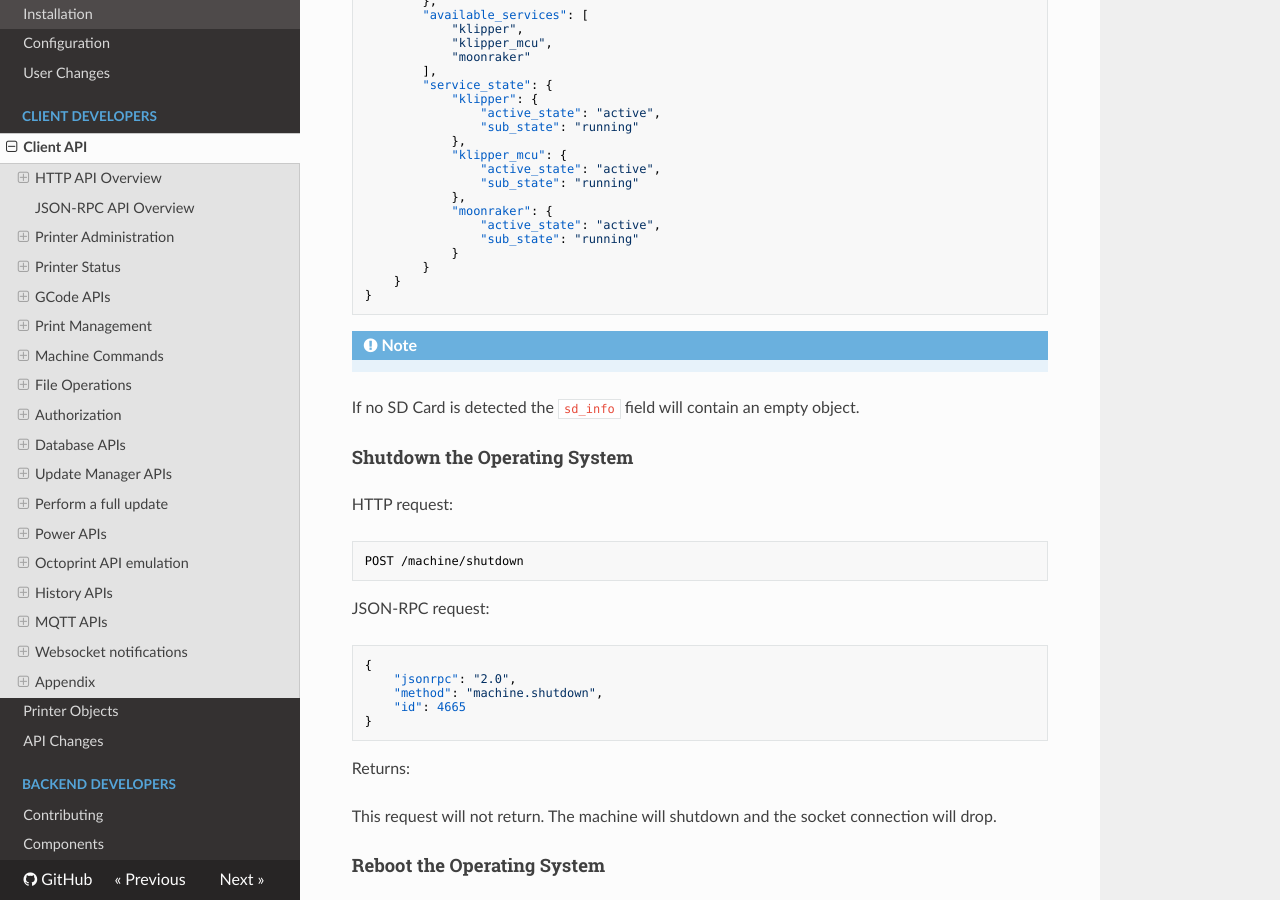
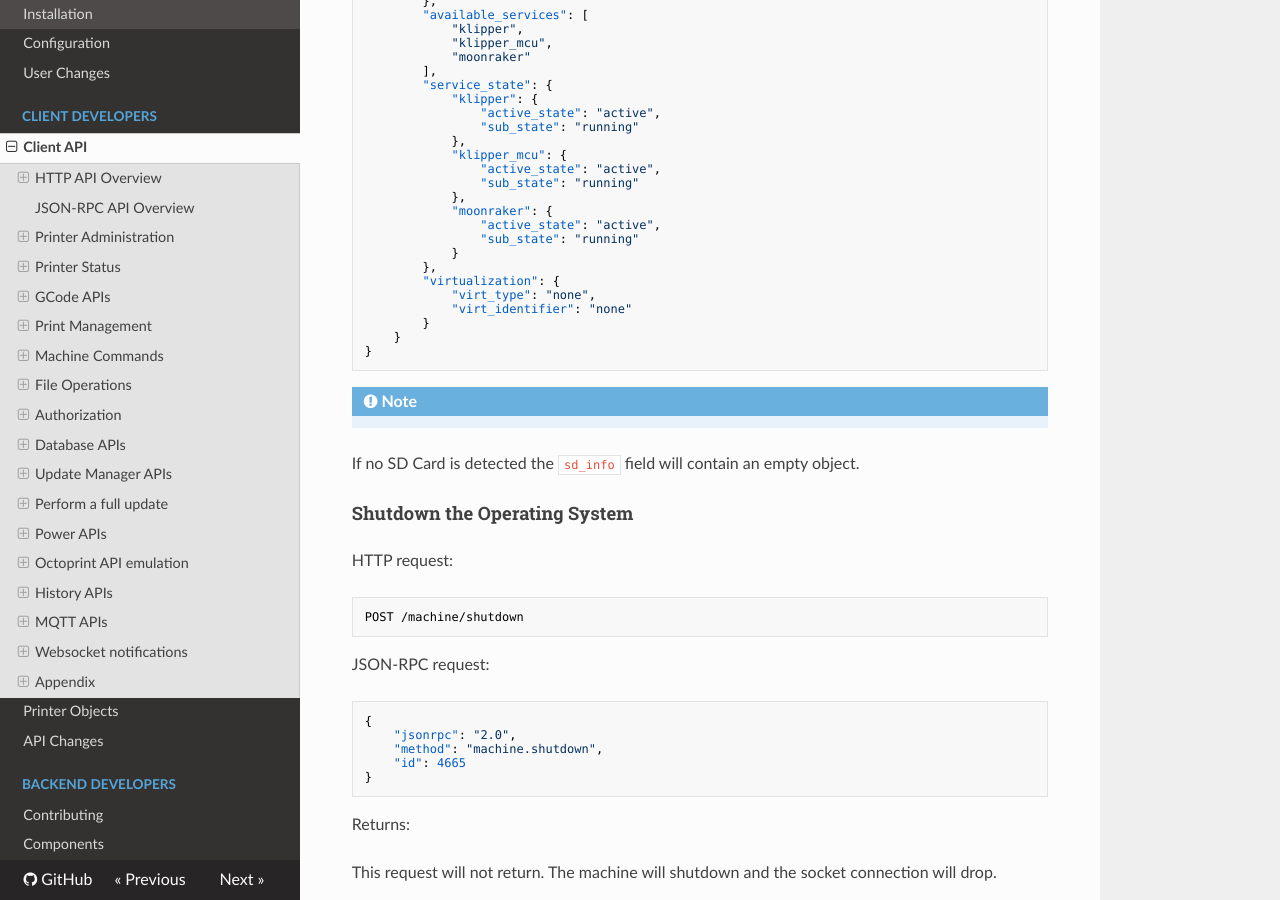
Before and after one commit to Arksine/moonraker, an MkDocs documentation site: the page built from docs/web_api.md, in a window 1280 px wide and 900 px high, scrolled down 17329 px. Built offline with MkDocs 1.6.1, drawn with Linux system fonts in a browser that asks for light colours; nearby versions of some CDN libraries.

Commit message:
docs: add 'virtualization' to the return value of system_info
Signed-off-by:  Eric Callahan <arksine.code@gmail.com>

```diff
--- a/docs/web_api.md
+++ b/docs/web_api.md
@@ -884,6 +884,10 @@ Returns: Information about the host system in the following format:
                 "active_state": "active",
                 "sub_state": "running"
             }
+        },
+        "virtualization": {
+            "virt_type": "none",
+            "virt_identifier": "none"
         }
     }
 }
```
